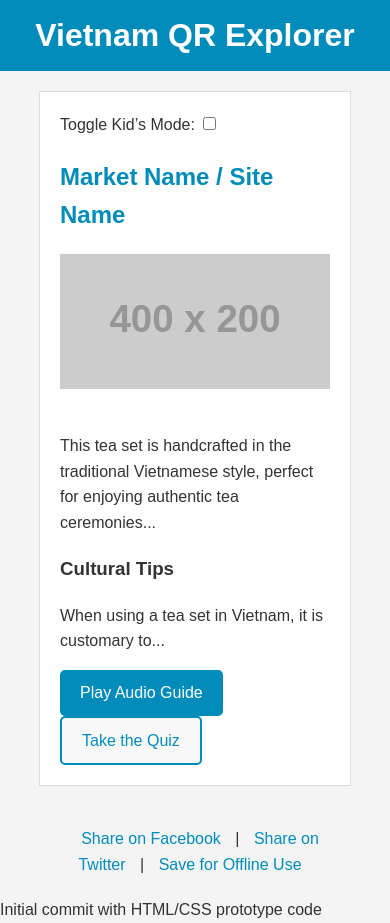
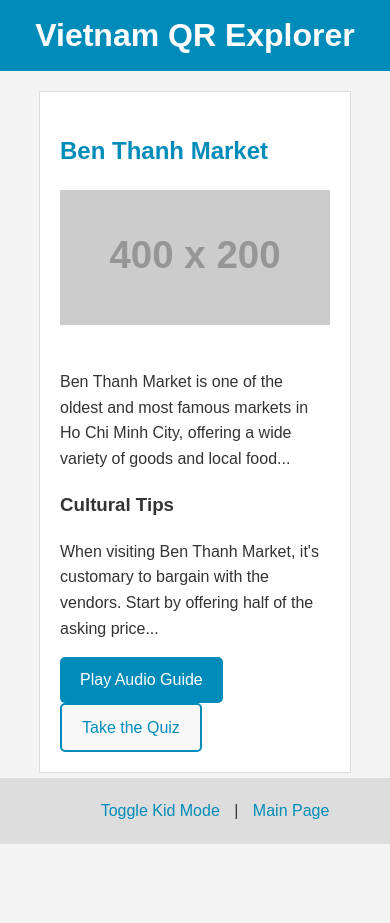
Before and after one commit to sadboid/qr-explorer-prototype, a plain HTML site: page index.html in a window 390 px wide. Both pictures are taken after a click on the link "Go to Main Page". After the commit the page ends 844 px from the top, so only its background shows below. Drawn offline with Linux system fonts and the light colour scheme; placeholder pictures from the web are drawn by us.

Commit message:
Update index.html

```diff
--- a/index.html
+++ b/index.html
@@ -92,12 +92,18 @@
             text-align: center;
             padding: 20px;
             margin-top: 20px;
+            background: #ddd;
+            position: fixed;
+            width: 100%;
+            bottom: 0;
+            left: 0;
         }
 
         .footer a {
             color: #008CBA;
             text-decoration: none;
             margin: 0 10px;
+            cursor: pointer;
         }
 
         .toggle-switch {
@@ -142,15 +148,11 @@
 
         <!-- Main Content Section -->
         <div id="main-content" class="content">
-            <div class="toggle-switch">
-                <label for="kidsMode">Toggle Kid’s Mode:</label>
-                <input type="checkbox" id="kidsMode" onclick="toggleKidsMode()">
-            </div>
-            <h2>Market Name / Site Name</h2>
-            <img src="https://via.placeholder.com/400x200" alt="Hero Image">
-            <p id="main-description">This tea set is handcrafted in the traditional Vietnamese style, perfect for enjoying authentic tea ceremonies...</p>
+            <h2>Ben Thanh Market</h2>
+            <img src="https://via.placeholder.com/400x200" alt="Ben Thanh Market">
+            <p id="main-description">Ben Thanh Market is one of the oldest and most famous markets in Ho Chi Minh City, offering a wide variety of goods and local food...</p>
             <h3 id="tips-title">Cultural Tips</h3>
-            <p id="tips-content">When using a tea set in Vietnam, it is customary to...</p>
+            <p id="tips-content">When visiting Ben Thanh Market, it's customary to bargain with the vendors. Start by offering half of the asking price...</p>
 
             <div>
                 <a class="btn" onclick="playAudio()">Play Audio Guide</a>
@@ -161,12 +163,12 @@
         <!-- Quiz Section -->
         <div id="quiz-content" class="quiz-container content">
             <h2>Cultural Quiz</h2>
-            <p>What is the traditional Vietnamese drink served with this tea set?</p>
-            <a class="answer" onclick="showFeedback(true)">Option 1: Green Tea</a>
-            <a class="answer" onclick="showFeedback(false)">Option 2: Black Tea</a>
-            <a class="answer" onclick="showFeedback(true)">Option 3: Lotus Tea</a>
+            <p>What is a popular food item you can find at Ben Thanh Market?</p>
+            <a class="answer" onclick="showFeedback(false)">Option 1: Sushi</a>
+            <a class="answer" onclick="showFeedback(true)">Option 2: Pho</a>
+            <a class="answer" onclick="showFeedback(false)">Option 3: Tacos</a>
             <div id="feedback" class="feedback"></div>
-            <a class="btn" onclick="nextQuestion()">Next Question</a>
+            <a class="btn" onclick="showContent()">Back</a>
         </div>
 
         <!-- Kids Mode Content -->
@@ -175,13 +177,13 @@
             <p>Follow the clues to find the next treasure!</p>
             <p><strong>Clue 1:</strong> Find the red lantern near the market entrance!</p>
             <img src="https://via.placeholder.com/200" alt="Clue Image">
+            <a class="btn" onclick="showContent()">Back</a>
         </div>
 
         <!-- Footer/Sharing Section -->
         <div class="footer">
-            <a href="#">Share on Facebook</a> |
-            <a href="#">Share on Twitter</a> |
-            <a href="#">Save for Offline Use</a>
+            <a onclick="toggleKidsMode()">Toggle Kid Mode</a> |
+            <a onclick="showContent()">Main Page</a>
         </div>
     </div>
 
@@ -190,17 +192,20 @@
         function showContent() {
             document.querySelector('.qr-sign').style.display = 'none';
             document.getElementById('main-content').style.display = 'block';
+            document.getElementById('quiz-content').style.display = 'none';
+            document.getElementById('kids-mode-content').style.display = 'none';
         }
 
         function showQuiz() {
             document.getElementById('main-content').style.display = 'none';
             document.getElementById('quiz-content').style.display = 'block';
+            document.getElementById('kids-mode-content').style.display = 'none';
         }
 
         function showFeedback(correct) {
             const feedbackDiv = document.getElementById('feedback');
             if (correct) {
-                feedbackDiv.innerHTML = "Correct! Lotus Tea is often served with this tea set.";
+                feedbackDiv.innerHTML = "Correct! Pho is a popular food item at Ben Thanh Market.";
                 feedbackDiv.style.borderLeftColor = "green";
             } else {
                 feedbackDiv.innerHTML = "Incorrect. Try again!";
@@ -208,18 +213,15 @@
             }
         }
 
-        function nextQuestion() {
-            alert("Move to the next question or finish the quiz.");
-        }
-
         function toggleKidsMode() {
-            const isKidsMode = document.getElementById('kidsMode').checked;
+            const isKidsMode = document.getElementById('kids-mode-content').style.display === 'block';
             if (isKidsMode) {
-                document.getElementById('main-content').style.display = 'none';
-                document.getElementById('kids-mode-content').style.display = 'block';
-            } else {
                 document.getElementById('kids-mode-content').style.display = 'none';
                 document.getElementById('main-content').style.display = 'block';
+            } else {
+                document.getElementById('kids-mode-content').style.display = 'block';
+                document.getElementById('main-content').style.display = 'none';
+                document.getElementById('quiz-content').style.display = 'none';
             }
         }
 
@@ -229,5 +231,3 @@
     </script>
 </body>
 </html>
-
-Initial commit with HTML/CSS prototype code
```
